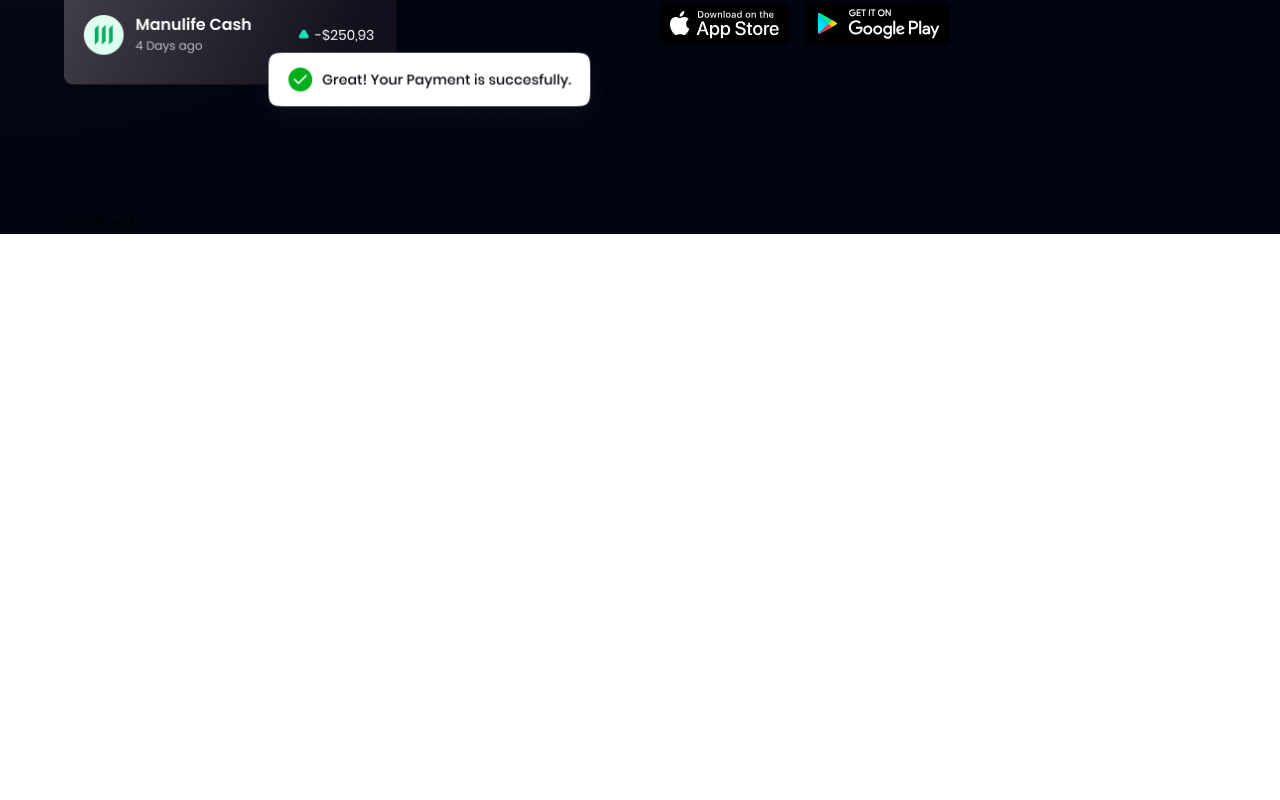
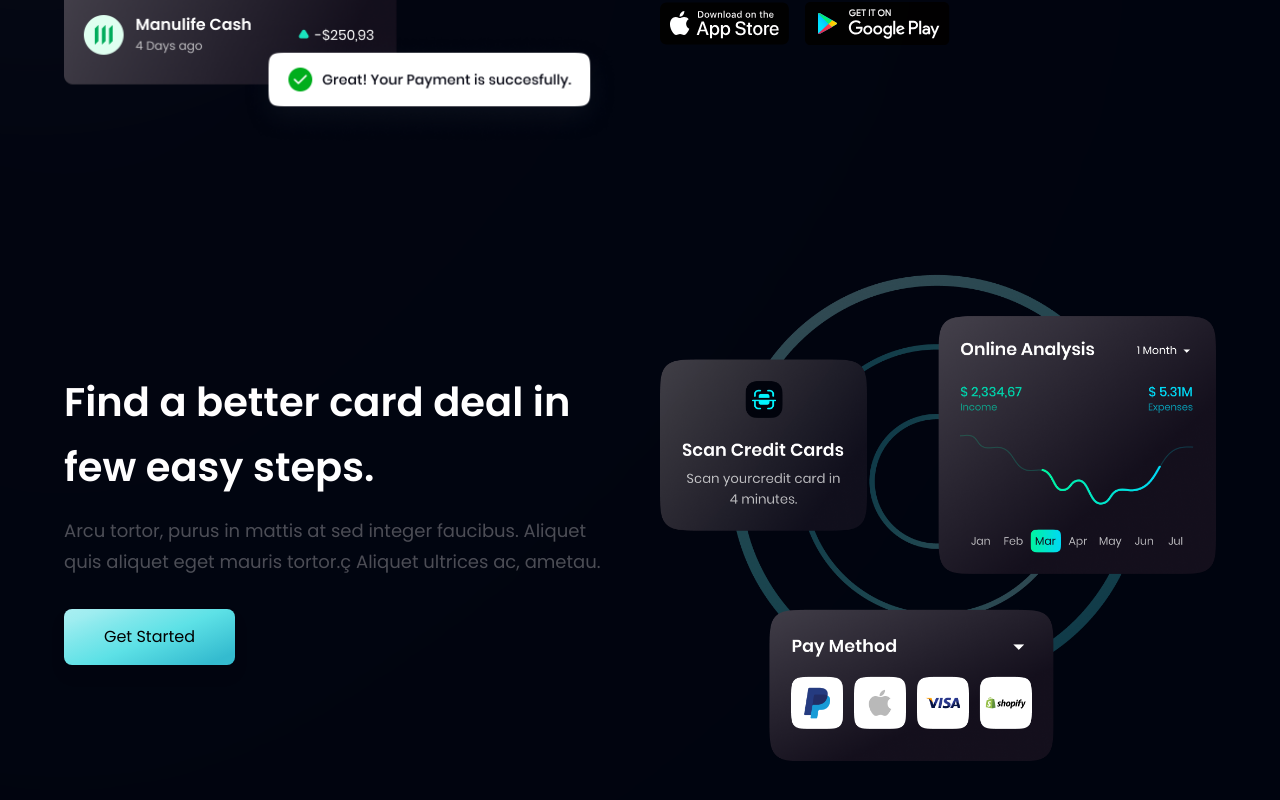
Before and after one commit to kimicasamina/hoobank-landing-page, a React (Vite) app: page / in a window 1280 px wide. Shown: the part 1764-2564 px from the top of the page. Before the commit the page ends 1998 px from the top, so only its background shows below. Built offline with nearby package versions, Linux system fonts and the light colour scheme.

Commit message:
feat:card deal section

```diff
--- a/src/components/Button.jsx
+++ b/src/components/Button.jsx
@@ -1,8 +1,8 @@
 import React from 'react'
 
-const Button = () => {
+const Button = ({styles}) => {
   return (
-    <button className='bg-blue-gradient text-black rounded-lg px-10 py-4 w-[fit-content] font-poppins drop-shadow-lg'>
+    <button className={`${styles} bg-blue-gradient text-black rounded-lg px-10 py-4 w-[fit-content] font-poppins drop-shadow-lg`}>
       Get Started
     </button>
   )
--- a/src/components/CardDeal.jsx
+++ b/src/components/CardDeal.jsx
@@ -1,10 +1,21 @@
 import React from 'react'
 import {card} from '../assets'
 import styles, {layout} from '../styles'
+import Button from './Button'
 
 const CardDeal = () => {
   return (
-    <div>CardDeal</div>
+    <div className={`${layout.section}`}>
+      <div className={`${layout.sectionInfo} `}>
+        <h2 className={`${styles.heading3} mb-4`}>Find a better card deal <br className='block sm:hidden'/>
+        in few easy steps.</h2>
+        <p className={`${styles.paragraph}`}>Arcu tortor, purus in mattis at sed integer faucibus. Aliquet quis aliquet eget mauris tortor.ç Aliquet ultrices ac, ametau.</p>
+        <Button styles='mt-8'/>
+      </div>
+      <div className={`${layout.sectionImg} `}>
+        <img src={card} alt="card deal" />
+      </div>
+    </div>
   )
 }
 
```
